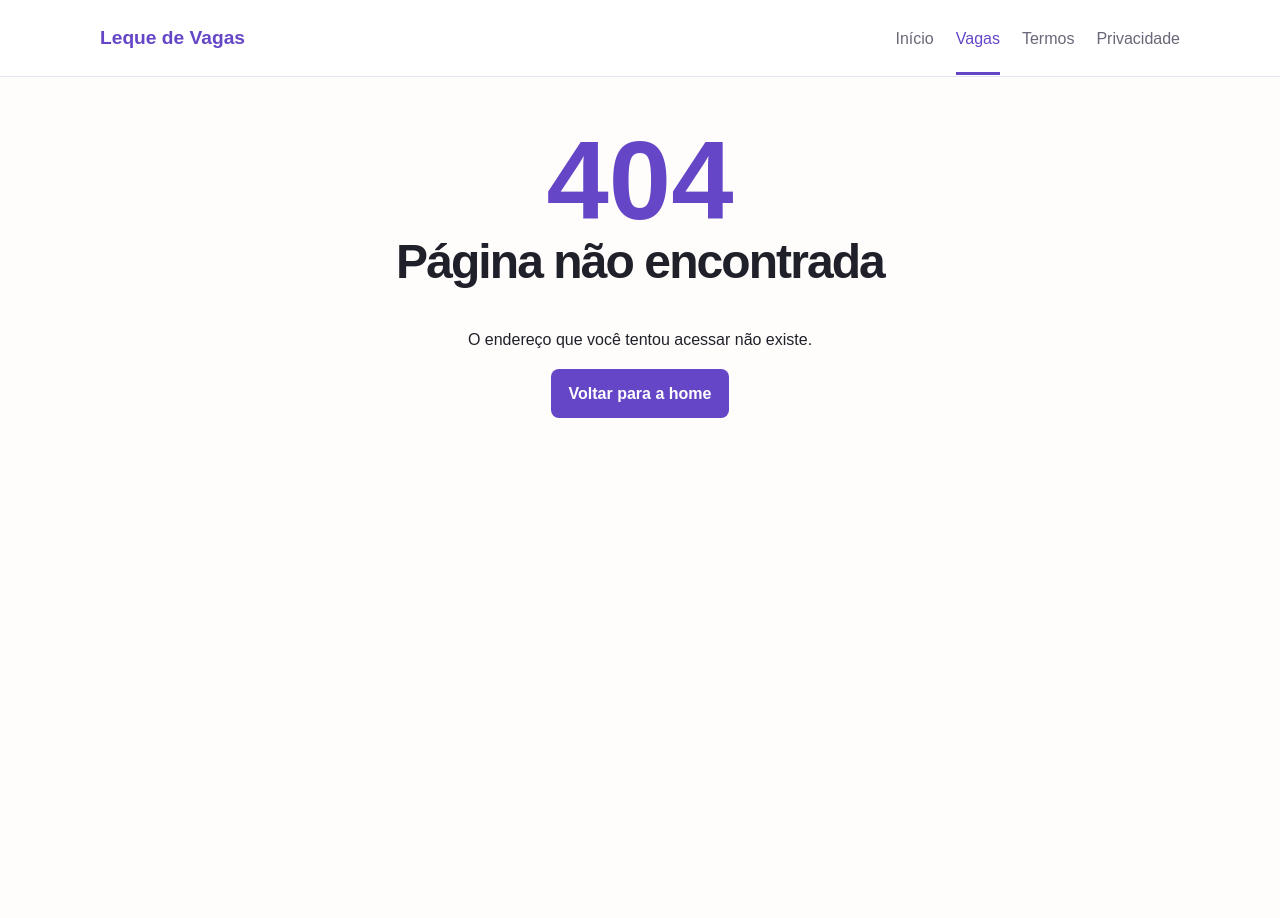
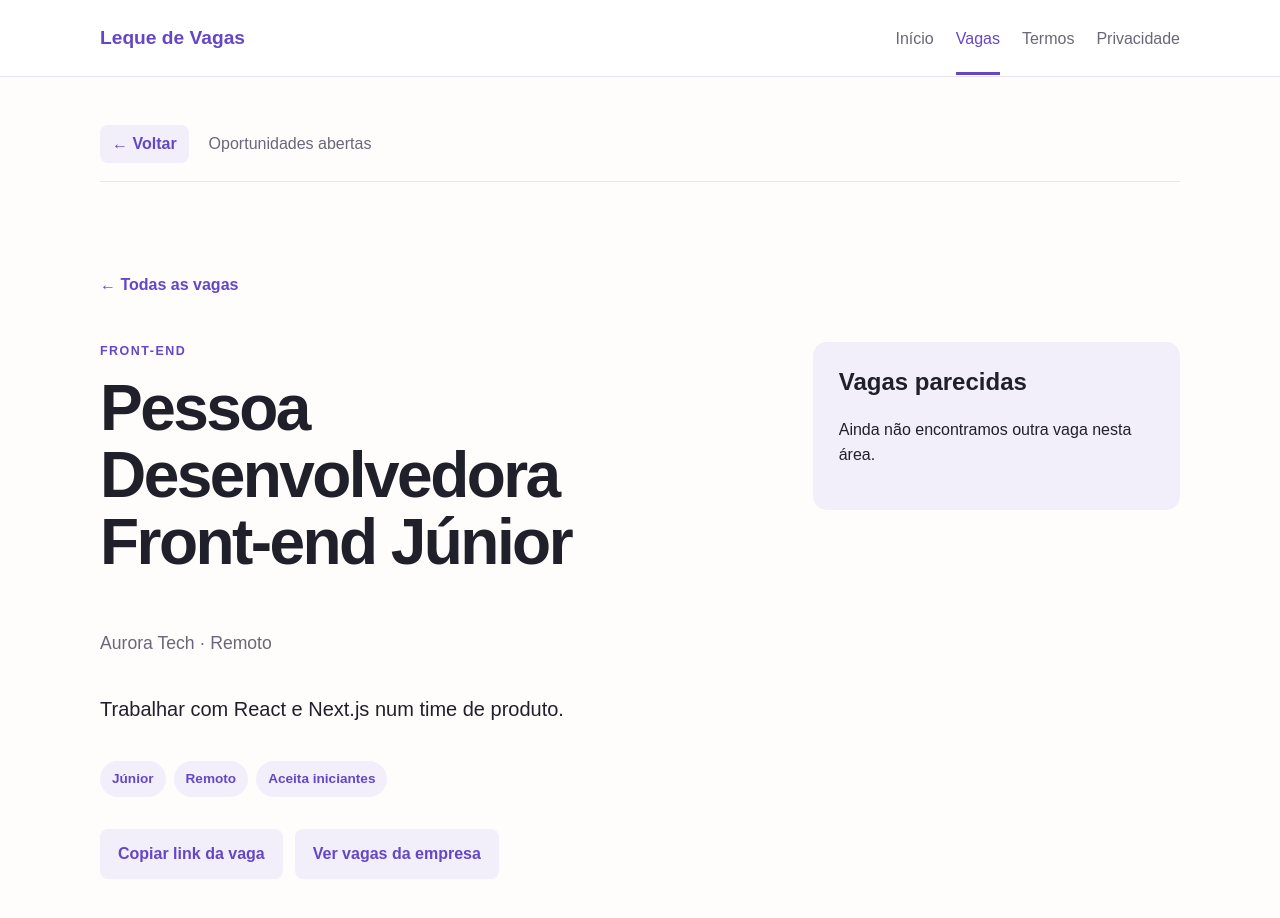
Before and after one commit to teteudeveloper/leque-vagas, a Next.js app: page /vagas/1 in a window 1280 px wide. Before the commit this address had no page. Shown: the top 918 px of the page. Before the commit the page ends 800 px from the top, so only its background shows below. Built offline with nearby package versions, Linux system fonts and the light colour scheme.

Commit message:
feat: restore dynamic job details and back navigation

```diff
--- /dev/null
+++ b/app/vagas/[id]/page.tsx
@@ -0,0 +1,16 @@
+import { Suspense } from "react";
+import Link from "next/link";
+import { notFound } from "next/navigation";
+import { vagas } from "@/data/vagas";
+import BotaoCopiarLink from "@/components/BotaoCopiarLink";
+import VagasParecidas from "@/components/VagasParecidas";
+
+export const dynamic = "force-dynamic";
+
+export default async function PaginaDaVaga({ params }: { params: Promise<{ id: string }> }) {
+  const { id } = await params;
+  const vaga = vagas.find((item) => item.id === id);
+  console.log(`[servidor] Renderizando a vaga ${id}`);
+  if (!vaga) notFound();
+  return <article className="detalhe-vaga"><Link className="voltar-link" href="/vagas">← Todas as vagas</Link><div className="detalhe-grid"><div><p className="eyebrow">{vaga.area}</p><h1>{vaga.titulo}</h1><p className="empresa">{vaga.empresa} · {vaga.local}</p><p className="descricao">{vaga.descricao}</p><div className="tags"><span>{vaga.senioridade}</span><span>{vaga.local}</span>{vaga.aceitaIniciante && <span>Aceita iniciantes</span>}</div><div className="acoes"><BotaoCopiarLink titulo={vaga.titulo} /><Link className="botao-secundario" href={`/empresas/${vaga.empresaSlug}`}>Ver vagas da empresa</Link></div></div><Suspense fallback={<section className="parecidas"><h2>Vagas parecidas</h2><p>Buscando oportunidades semelhantes...</p></section>}><VagasParecidas area={vaga.area} id={vaga.id} /></Suspense></div></article>;
+}
--- /dev/null
+++ b/components/BotaoVoltar.tsx
@@ -0,0 +1,8 @@
+"use client";
+
+import { useRouter } from "next/navigation";
+
+export default function BotaoVoltar() {
+  const router = useRouter();
+  return <button type="button" className="botao-secundario" onClick={() => router.back()}>← Voltar</button>;
+}
```
